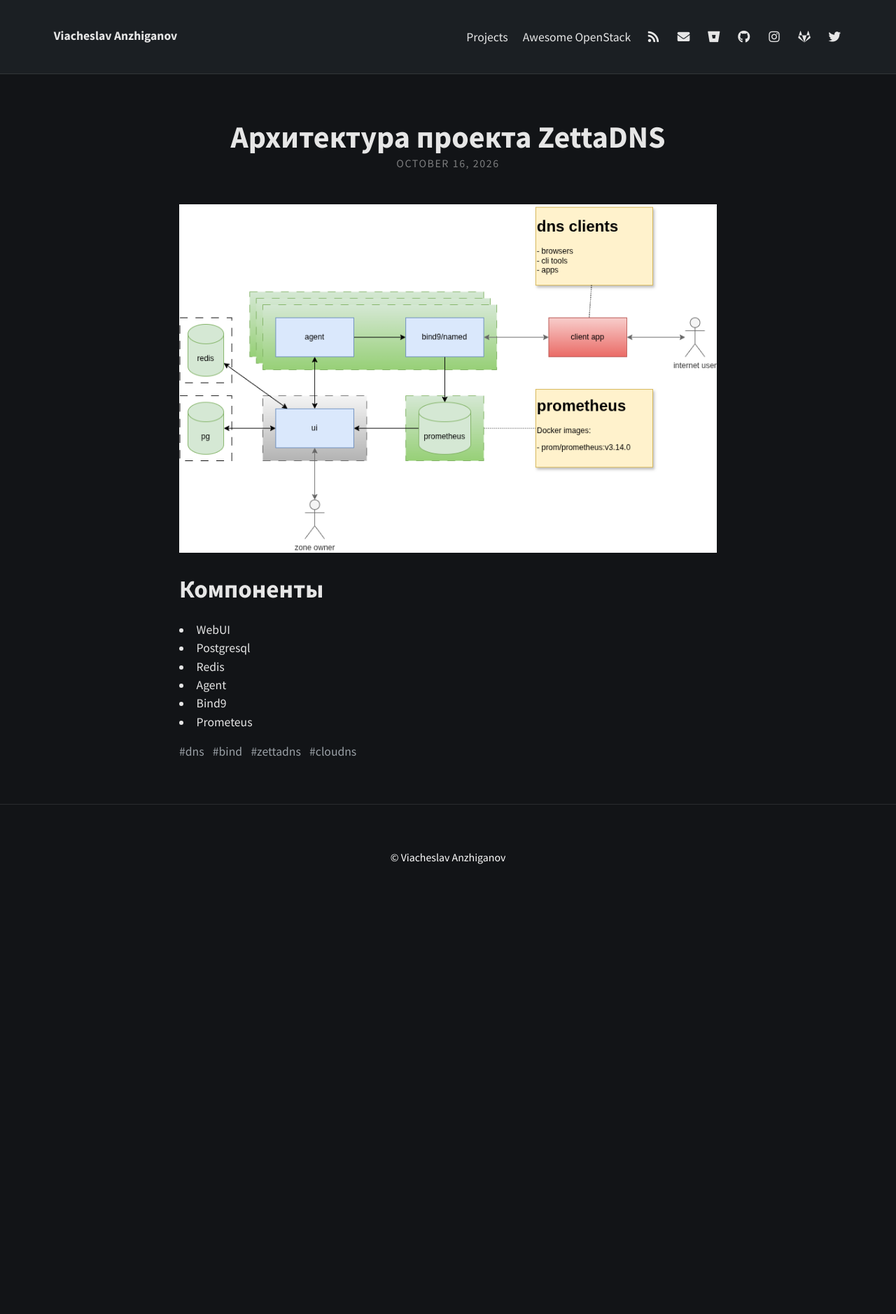
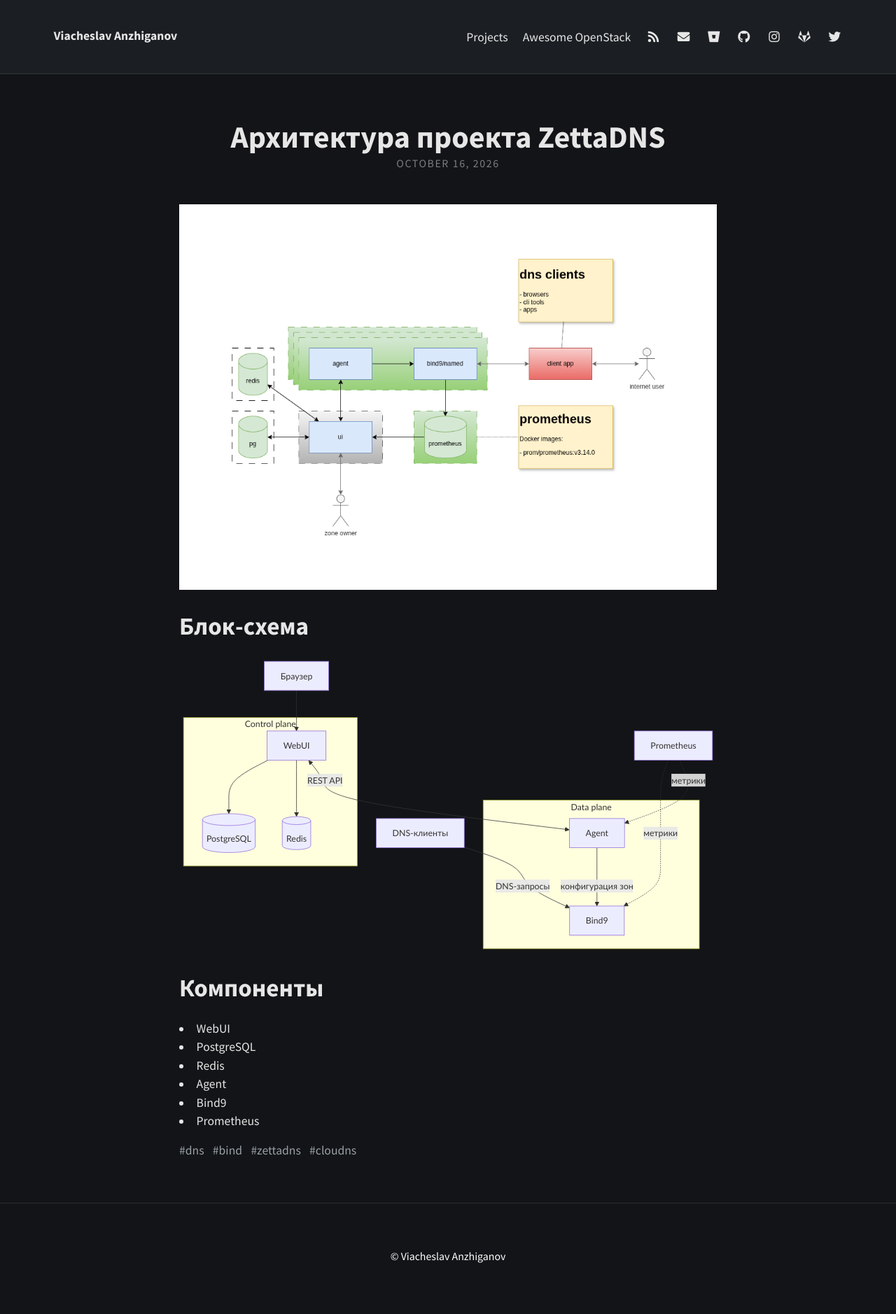
Before and after one commit to vanzhiganov/vanzhiganov.github.io, a Jekyll site: the page built from _posts/2026-10-16-zettadns-architecture.md, in a window 1280 px wide. Shown: the whole page at 70% size. Built offline with Jekyll 4.4.1, drawn with Linux system fonts in a browser that asks for light colours; nearby versions of some CDN libraries; before the commit the page ends 1302 px from its top, so only the background shows below that.

Commit message:
update diagram

````diff
--- a/_includes/head.html
+++ b/_includes/head.html
@@ -38,6 +38,44 @@
 		crossorigin="anonymous"></script>
 	{% endif %}
 
+	<!-- Mermaid diagrams: set `diagrams: true` in page front matter -->
+	{% if page.diagrams %}
+	<style>
+		.mermaid {
+			overflow-x: auto;
+			text-align: center;
+		}
+
+		.mermaid svg {
+			max-width: 100%;
+			height: auto;
+		}
+	</style>
+	<script defer src="https://cdn.jsdelivr.net/npm/mermaid@11.17.2/dist/mermaid.min.js"
+		integrity="sha384-EOXBFmc3gx5mb+vn0vPvvGqACToJD24hhacX5Yx+8NUUQrHIle/Qi5Bg9o3zKwW2"
+		crossorigin="anonymous"></script>
+	<script>
+		document.addEventListener("DOMContentLoaded", function () {
+			mermaid.initialize({ startOnLoad: false });
+			// kramdown/rouge renders fenced ```mermaid blocks as code, so turn them
+			// into elements mermaid understands, then render every diagram on the page.
+			document.querySelectorAll("code.language-mermaid, div.language-mermaid code").forEach(function (code) {
+				var wrapper = code.closest(".highlighter-rouge") ||
+					code.closest("div.language-mermaid") ||
+					code.closest("pre") ||
+					code;
+				var block = document.createElement("div");
+				block.className = "mermaid";
+				block.textContent = code.textContent;
+				wrapper.replaceWith(block);
+			});
+			if (document.querySelector(".mermaid")) {
+				mermaid.run({ querySelector: ".mermaid" });
+			}
+		});
+	</script>
+	{% endif %}
+
 	<!-- Google Analytics -->
 	{% if site.theme_settings.google_analytics %}
 	<script>
--- a/_posts/2026-10-16-zettadns-architecture.md
+++ b/_posts/2026-10-16-zettadns-architecture.md
@@ -3,15 +3,42 @@
 title: "Архитектура проекта ZettaDNS"
 subtitle: ""
 tags: [dns, bind, zettadns, cloudns]
+diagrams: true
 ---
 
 ![Архитектура проекта ZettaDNS](/assets/posts/2026/zettadns-conceptual-architecture.png)
 
+## Блок-схема
+
+```mermaid
+flowchart TD
+    subgraph Control [Control plane]
+        WebUI[WebUI]
+        DB[(PostgreSQL)]
+        Cache[(Redis)]
+    end
+    subgraph Data [Data plane]
+        Agent[Agent]
+        Bind9[Bind9]
+    end
+    Browser[Браузер]
+    Clients[DNS-клиенты]
+    Prometheus[Prometheus]
+    Browser --> WebUI
+    WebUI --> DB
+    WebUI --> Cache
+    WebUI <-->|REST API| Agent
+    Agent -->|конфигурация зон| Bind9
+    Clients -->|DNS-запросы| Bind9
+    Prometheus -.->|метрики| Bind9
+    Prometheus -.->|метрики| Agent
+```
+
 ## Компоненты
 
 - WebUI
-- Postgresql
+- PostgreSQL
 - Redis
 - Agent
 - Bind9
-- Prometeus
+- Prometheus
````
Also changed, not shown: assets/posts/2026/zettadns-conceptual-architecture.png.
